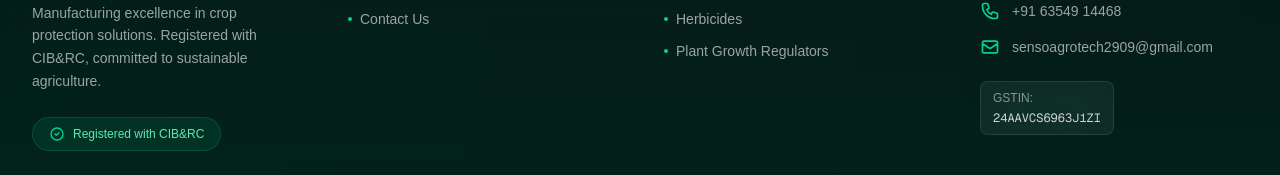
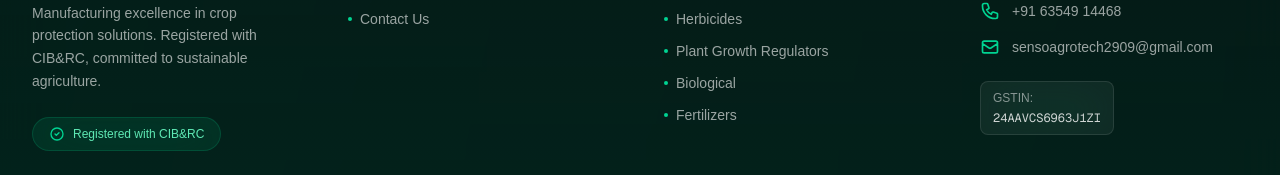
Before and after one commit to parthkumar123/exp_web_01, a Next.js app: page / in a window 1280 px wide. Shown: the part 6256-6431 px from the top of the page. Built offline with nearby package versions, Linux system fonts and the light colour scheme; no server answers; the database is empty.

Commit message:
Add new product categories: Biological and Fertilizers to the footer

```diff
--- a/components/Footer.tsx
+++ b/components/Footer.tsx
@@ -57,6 +57,8 @@ export default function Footer() {
     { name: "Fungicides", url: "/products" },
     { name: "Herbicides", url: "/products" },
     { name: "Plant Growth Regulators", url: "/products" },
+    { name: "Biological", url: "/products" },
+    { name: "Fertilizers", url: "/products" },
   ];
 
   return (
```
